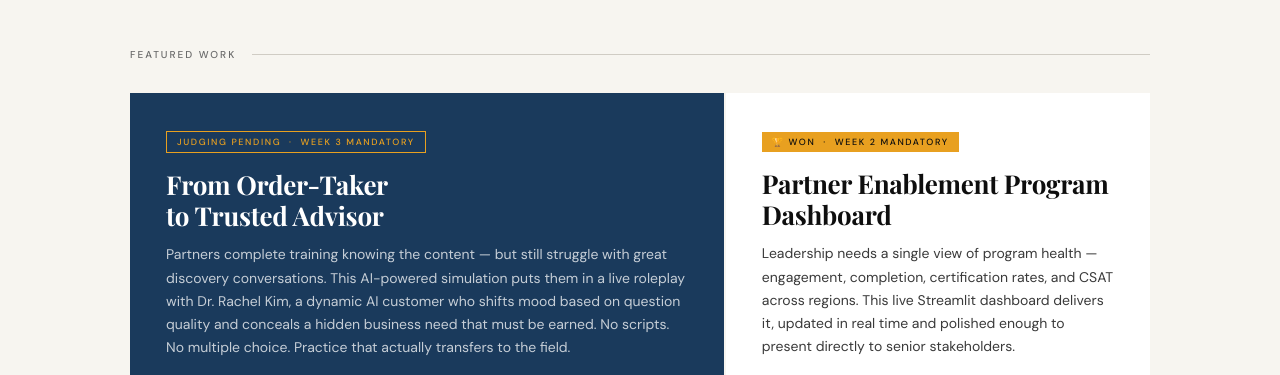
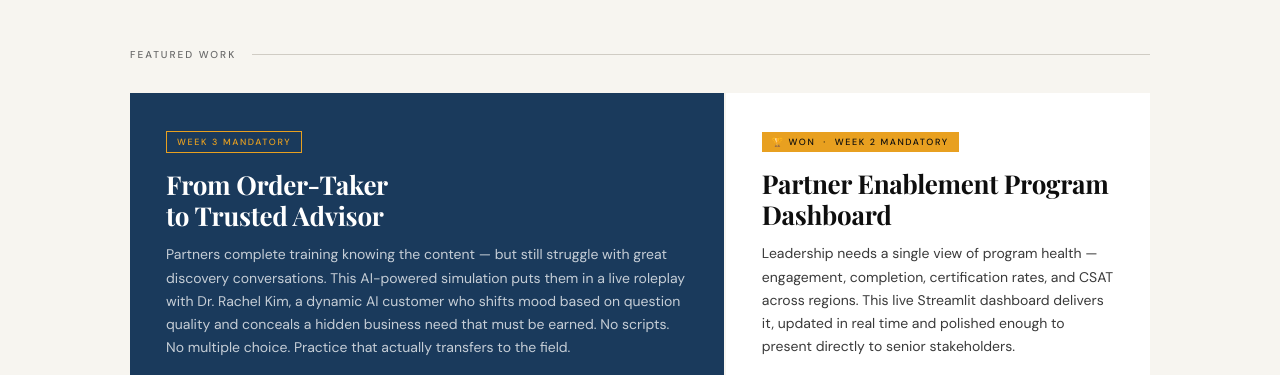
Before and after one commit to MKBourgeois/portfolio, a plain HTML site: page index.html in a window 1280 px wide. Shown: the part 390-765 px from the top of the page. Drawn offline with nearby package versions, Linux system fonts and the light colour scheme.

Commit message:
Update index.html

```diff
--- a/index.html
+++ b/index.html
@@ -195,7 +195,7 @@ body{font-family:'DM Sans',sans-serif;background:var(--paper);color:var(--ink);m
 
   <div class="hero-grid">
     <div class="hero-card featured">
-      <div class="card-tag pending">Judging Pending &nbsp;·&nbsp; Week 3 Mandatory</div>
+      <div class="card-tag pending">Week 3 Mandatory</div>
       <div class="card-headline">From Order-Taker<br>to Trusted Advisor</div>
       <div class="card-deck">Partners complete training knowing the content — but still struggle with great discovery conversations. This AI-powered simulation puts them in a live roleplay with Dr. Rachel Kim, a dynamic AI customer who shifts mood based on question quality and conceals a hidden business need that must be earned. No scripts. No multiple choice. Practice that actually transfers to the field.</div>
       <a class="card-link" href="https://partner-simulator.netlify.app/" target="_blank">Launch simulation →</a><br>
```
